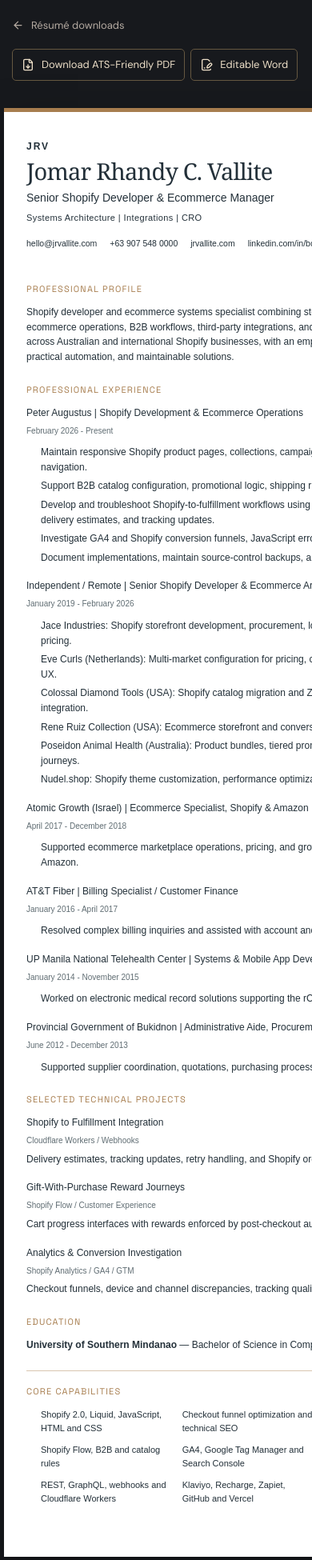
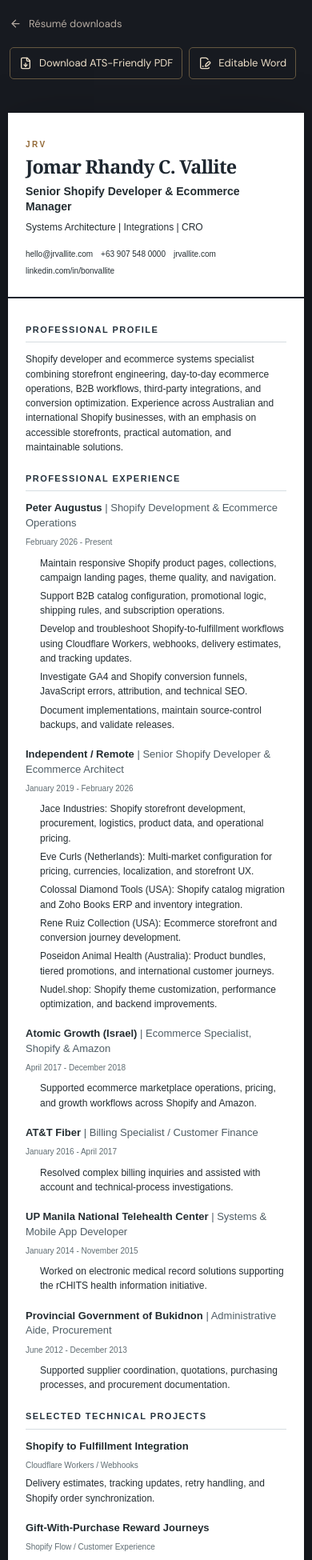
Before and after one commit to bonvallite/developer-portfolio, a Next.js app: page /resume/ats in a window 390 px wide. Shown: the top 1950 px of the page at 80% size. Built offline with nearby package versions, Linux system fonts and the light colour scheme.

Commit message:
design(resume): rebuild Classic and ATS previews with readable print layout

```diff
--- a/app/resume/resume.css
+++ b/app/resume/resume.css
@@ -84,3 +84,82 @@
 .resume-secondary-links a{display:inline-flex;gap:6px;align-items:center;color:#c6c2bd;font-size:12px}
 .resume-secondary-links a:hover{color:#eed6ae}
 @media(max-width:700px){.resume-download-card{padding:25px}.resume-download-card>p{min-height:0}}
+
+/* 2026-11-20 redesign: both previews are actual printable documents, not
+   scaled desktop mock-ups. Classic uses restrained teal editorial rules;
+   ATS uses one uninterrupted column, plain typography, and no ornament.
+   Letter-size print dimensions are preserved in PDF/DOCX generators separately. */
+.resume-site{background:#101318}
+.resume-index{background:radial-gradient(ellipse at 48% 5%,#9f7c4e23,transparent 52%);padding-top:44px}
+.resume-index-wrap{max-width:1080px}
+.resume-index h1{font-size:clamp(42px,5.9vw,70px);letter-spacing:-2.4px;line-height:1.09;max-width:780px}
+.resume-lead{font-size:16px;color:#d0cbc4;line-height:1.65}
+.resume-choice-grid{margin-top:38px;gap:22px}
+.resume-download-card{padding:32px;border:1px solid #635b4d;background:#1a1d20;border-radius:12px;box-shadow:0 16px 50px #0002;display:flex;flex-direction:column;min-height:370px}
+.resume-choice-number{min-height:0;line-height:1.5;color:#e1c09a}
+.resume-choice-icon{margin:23px 0 17px;border-radius:50%;width:50px;height:50px}
+.resume-download-card h2{font-size:30px;line-height:1.15}
+.resume-download-card>p{min-height:0;flex:1;font-size:14px;line-height:1.7;color:#d1ceca}
+.resume-action-primary{border-radius:7px;min-height:51px}
+.resume-secondary-links{padding-top:19px;margin-top:0}
+.resume-preview{background:#171a20;padding:30px 16px 65px}
+.resume-preview-tools{max-width:860px}
+.resume-paper{box-sizing:border-box;width:100%;max-width:816px;min-height:1056px;background:#fff;box-shadow:0 22px 70px #0005;font:13.3px/1.52 Arial,Helvetica,sans-serif;color:#242d32}
+.resume-paper-header{padding:49px 62px 25px}
+.resume-paper-header h1{font:700 34px/1.17 Georgia,'Times New Roman',serif;letter-spacing:-.75px;margin:6px 0 8px}
+.resume-paper-header h2{font:700 14px/1.3 Arial,sans-serif;margin:8px 0;color:inherit}
+.resume-paper-header p{font-size:12px;letter-spacing:0;margin:0}
+.resume-monogram{font-size:10px;letter-spacing:2.5px}
+.resume-contact{gap:7px 19px;font-size:11px;line-height:1.6;margin-top:17px;overflow-wrap:anywhere}
+.resume-paper-grid{display:block;padding:14px 62px 55px}
+.resume-main-col section{margin:0 0 23px}
+.resume-paper h3{font:bold 11px/1.4 Arial,sans-serif;letter-spacing:1.45px;margin:22px 0 12px;padding-bottom:7px;border-bottom:1px solid #d8dde0}
+.resume-paper h4{font:700 13px/1.42 Arial,sans-serif;margin-bottom:5px}
+.resume-paper h4 span{font-weight:400;color:#4f5d65}
+.resume-paper .resume-job{margin-bottom:19px;break-inside:avoid}
+.resume-paper .resume-job-top{display:flex;align-items:baseline;justify-content:space-between;gap:12px}
+.resume-paper .resume-job-top small{white-space:nowrap}
+.resume-paper li{margin-bottom:5px}
+.resume-paper ul{margin-top:8px}
+.resume-sidebar{background:transparent;padding:0;display:block;border:0}
+.resume-sidebar section{margin:0 0 23px}
+.resume-sidebar ul{display:grid;grid-template-columns:1fr 1fr;gap:5px 24px;padding-left:18px}
+.resume-sidebar li{font-size:12px;margin:0;line-height:1.5}
+.resume-sidebar a{color:#364f60}
+.resume-paper.paper-classic .resume-paper-header{background:#125b61;padding:45px 62px 34px;color:#fff;border-top:7px solid #d9b47c}
+.resume-paper.paper-classic .resume-monogram{color:#d6e8e7}
+.resume-paper.paper-classic .resume-paper-grid{display:block;padding:15px 62px 55px}
+.resume-paper.paper-classic .resume-sidebar{background:transparent;padding:0;border:0}
+.resume-paper.paper-classic h3{color:#125b61;border-bottom-color:#9bc4c3}
+.resume-paper.paper-classic .resume-sidebar a{color:#125b61}
+.resume-paper.paper-modern .resume-paper-header{border-top:0;background:#fff;padding:49px 62px 26px;border-bottom:2px solid #1d2730}
+.resume-paper.paper-modern .resume-monogram{color:#946b39}
+.resume-paper.paper-modern .resume-paper-header h1{color:#1e2730}
+.resume-paper.paper-modern .resume-paper-grid{display:block;padding:14px 62px 55px}
+.resume-paper.paper-modern .resume-sidebar{display:block;background:transparent;padding:0;border:0}
+.resume-paper.paper-modern .resume-sidebar ul{columns:auto;display:grid}
+.resume-paper.paper-modern h3{color:#25323d;border-bottom-color:#d6dde1}
+.resume-preview-footnote{line-height:1.6}
+@media(max-width:700px){
+ .resume-index{padding:28px 16px 60px}
+ .resume-download-card{min-height:0;padding:26px}
+ .resume-preview{padding:12px 10px 55px}
+ .resume-preview-tools{padding:8px 2px 18px}
+ .resume-preview-tools>div{gap:8px}
+ .resume-paper{min-width:0!important;width:100%;max-width:100%;transform:none!important;overflow:visible;font-size:12px;min-height:0}
+ .resume-paper-header,.resume-paper.paper-modern .resume-paper-header,.resume-paper.paper-classic .resume-paper-header{padding:30px 22px 24px}
+ .resume-paper-header h1{font-size:clamp(23px,6vw,32px)}
+ .resume-contact{font-size:10px;gap:5px 10px}
+ .resume-paper-grid,.resume-paper.paper-modern .resume-paper-grid,.resume-paper.paper-classic .resume-paper-grid{display:block;padding:10px 22px 35px}
+ .resume-paper .resume-job-top{display:block}
+ .resume-paper .resume-job-top small{white-space:normal}
+ .resume-sidebar ul,.resume-paper.paper-modern .resume-sidebar ul{grid-template-columns:1fr}
+}
+@media print{
+ .resume-preview{background:#fff!important}
+ .resume-paper{width:100%!important;max-width:none!important;min-height:0;box-shadow:none!important;print-color-adjust:exact;-webkit-print-color-adjust:exact}
+ .resume-paper-header,.resume-paper.paper-modern .resume-paper-header,.resume-paper.paper-classic .resume-paper-header{print-color-adjust:exact;-webkit-print-color-adjust:exact}
+ .resume-paper-grid,.resume-paper.paper-modern .resume-paper-grid,.resume-paper.paper-classic .resume-paper-grid{padding-bottom:16px}
+ .resume-paper section,.resume-job{break-inside:avoid}
+ @page{size:letter;margin:0.35in}
+}
```
